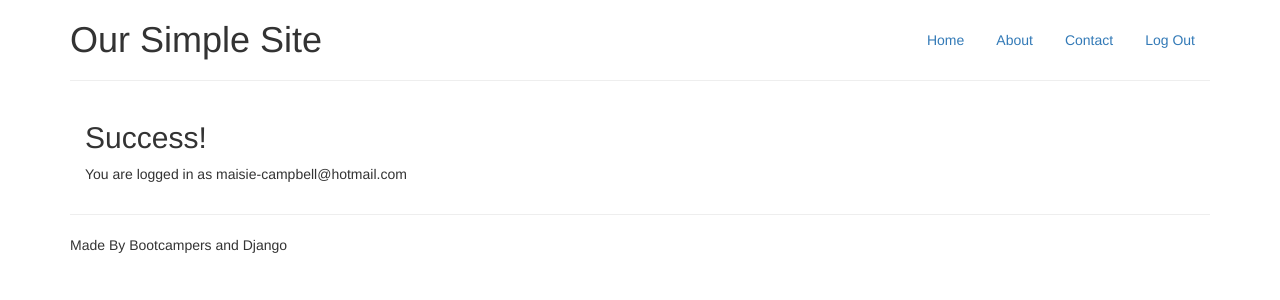
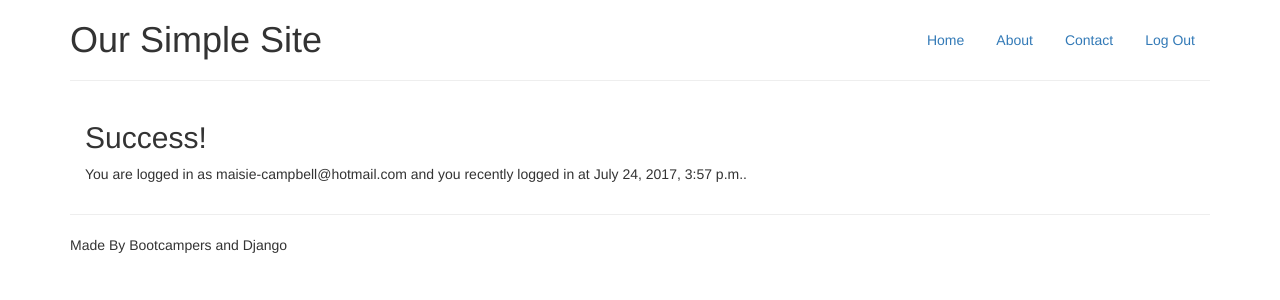
Before and after one commit to maisiec/stream3-lessons-and-challenges, a Django app: page /profile/ in a window 1280 px wide. Shown: the top 300 px of the page. Run offline with Django 3.2, Linux system fonts and the light colour scheme; a user stored in the database is signed in; some libraries are stand-ins or nearby versions.

Commit message:
added your last login on users profile page

```diff
--- a/07-auth-demo/auth_demo/templates/profile.html
+++ b/07-auth-demo/auth_demo/templates/profile.html
@@ -1,5 +1,5 @@
 {% extends 'base.html' %}
 {% block content %}
 	<h2>Success!</h2>
-	<p>You are logged in as {{user.email}} </p>
+	<p>You are logged in as {{user.email}} and you recently logged in at {{user.last_login}}. </p>
 {% endblock %}
```
